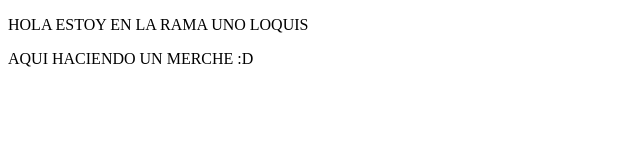
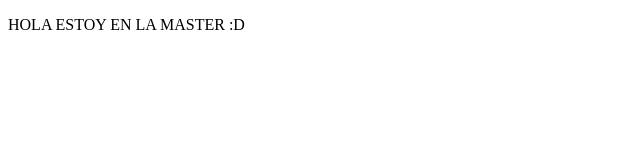
Before and after one commit to nalore1/-PruebaProyecto, a plain HTML site: page index.html in a window 1280 px wide. Shown: the whole page, without its empty margins (0-640 px from the left). Drawn offline with Linux system fonts and the light colour scheme.

Commit message:
cambiando el master

```diff
--- a/index.html
+++ b/index.html
@@ -7,8 +7,7 @@
 </head>
 <body>
 
-    <p>HOLA ESTOY EN LA RAMA UNO LOQUIS</p>
-    <p>AQUI HACIENDO UN MERCHE :D</p>
+    <p>HOLA ESTOY EN LA MASTER :D</p>
 
 </body>
 </html>
```
